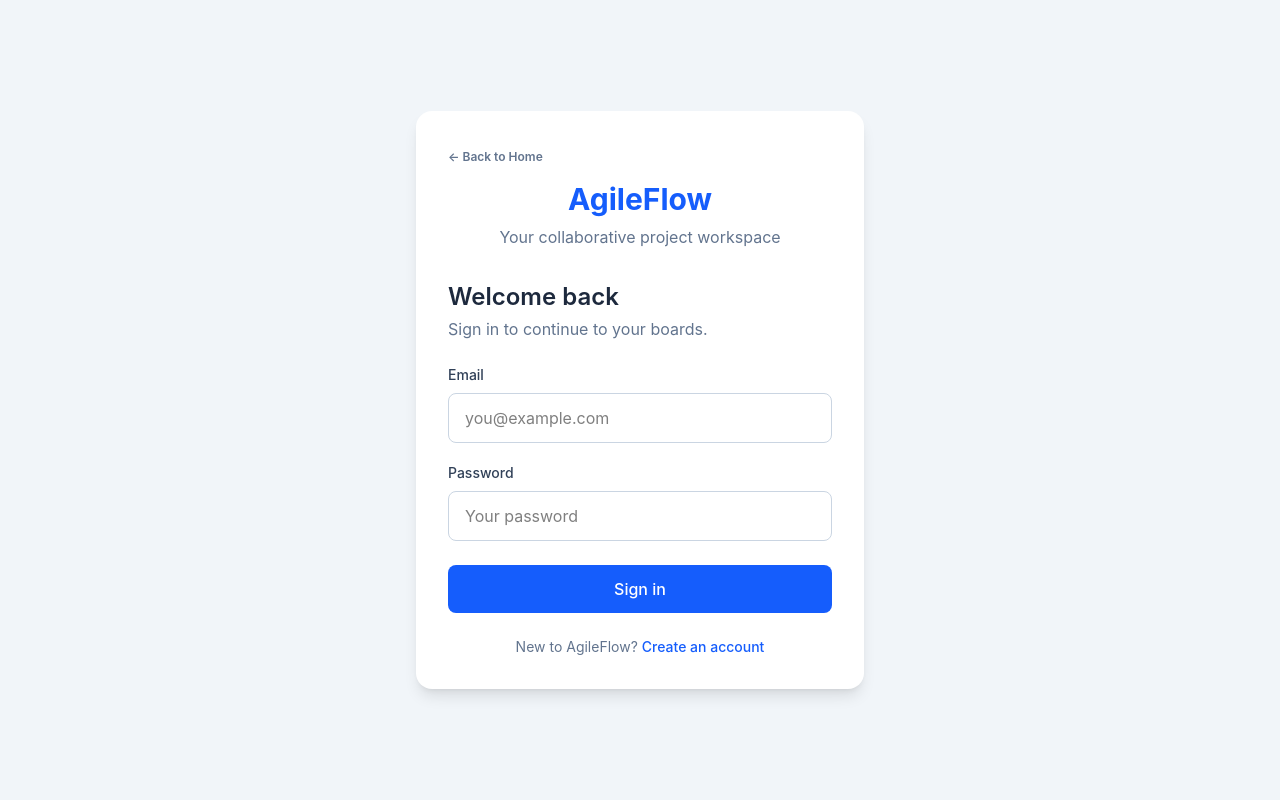
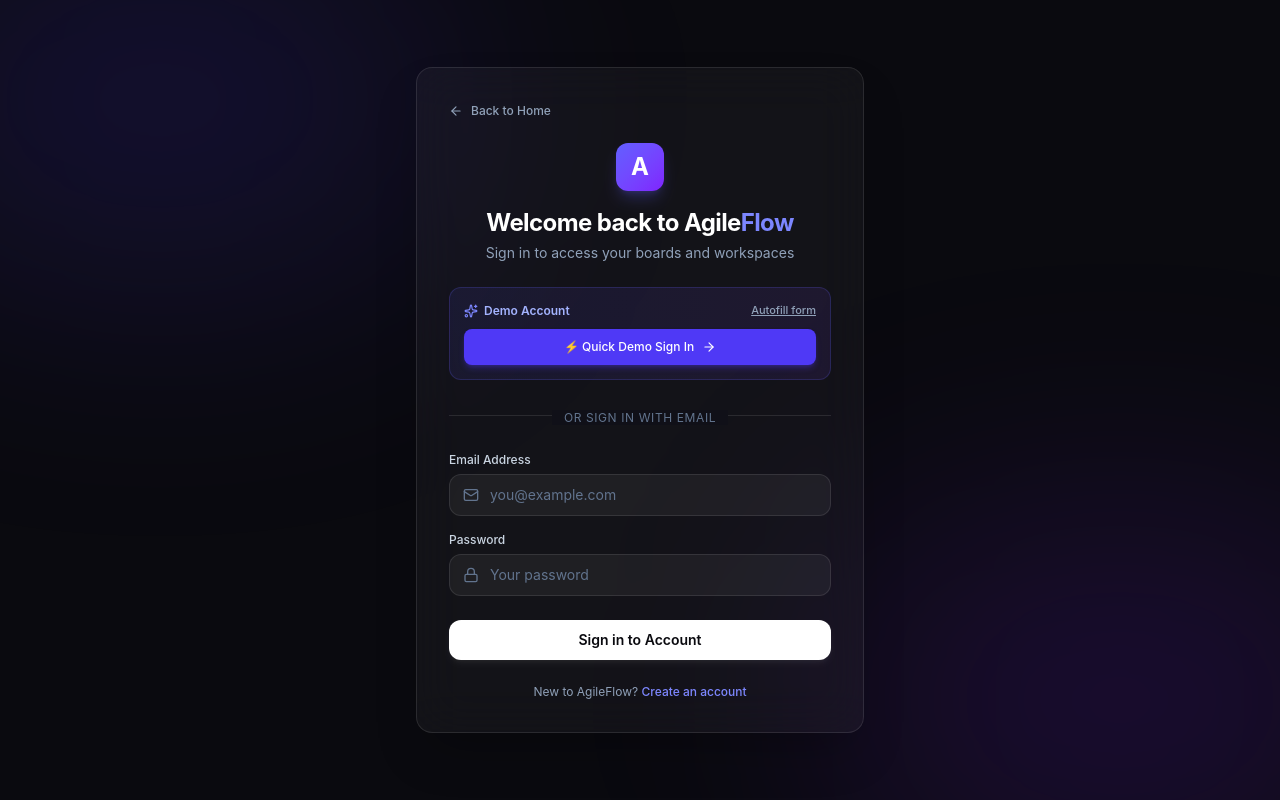
Before and after one commit to Ankit1233999/Agile-management-tool, a React app: page / in a window 1280 px wide. Both pictures are taken after a click on the button "Sign in". Built offline with nearby package versions, Linux system fonts and the light colour scheme; no server answers; the HTML template or start-up script is replaced by a standard one.

Commit message:
Update the AuthContext and login details in the project and remove error in the page

```diff
--- a/src/pages/Login.jsx
+++ b/src/pages/Login.jsx
@@ -1,5 +1,11 @@
 import { useState } from 'react';
 import { useAuth } from '../AuthContext';
+import { Sparkles, ArrowLeft, Lock, Mail, AlertCircle, ArrowRight } from 'lucide-react';
+
+const DEMO_CREDENTIALS = {
+  email: 'demo@agileflow.dev',
+  password: 'password123',
+};
 
 function Login({ onRegister, onBackHome }) {
   const { login } = useAuth();
@@ -7,6 +13,7 @@ function Login({ onRegister, onBackHome }) {
   const [password, setPassword] = useState('');
   const [error, setError] = useState('');
   const [submitting, setSubmitting] = useState(false);
+  const [demoLoading, setDemoLoading] = useState(false);
 
   const handleLogin = async (event) => {
     event.preventDefault();
@@ -15,42 +22,181 @@ function Login({ onRegister, onBackHome }) {
     try {
       await login({ email, password });
     } catch (requestError) {
-      setError(requestError.message);
+      setError(
+        requestError.message ||
+        'Unable to log in. Please check your credentials or click Quick Demo Sign In.'
+      );
     } finally {
       setSubmitting(false);
     }
   };
 
+  const handleQuickDemo = async () => {
+    setError('');
+    setDemoLoading(true);
+    setEmail(DEMO_CREDENTIALS.email);
+    setPassword(DEMO_CREDENTIALS.password);
+    try {
+      await login(DEMO_CREDENTIALS);
+    } catch (requestError) {
+      setError(
+        requestError.message ||
+        'Failed to connect to backend server. Make sure the backend is running on http://localhost:5000'
+      );
+    } finally {
+      setDemoLoading(false);
+    }
+  };
+
+  const fillDemoCredentials = () => {
+    setEmail(DEMO_CREDENTIALS.email);
+    setPassword(DEMO_CREDENTIALS.password);
+    setError('');
+  };
+
   return (
-    <main className="min-h-screen bg-slate-100 flex items-center justify-center px-4">
-      <section className="w-full max-w-md rounded-2xl bg-white p-8 shadow-lg relative">
+    <main className="min-h-screen bg-[#0a0a0f] text-slate-200 selection:bg-indigo-500/30 font-sans flex items-center justify-center px-4 py-12 relative overflow-hidden">
+      {/* Background Orbs */}
+      <div className="fixed inset-0 overflow-hidden pointer-events-none">
+        <div className="absolute top-[-10%] left-[-10%] w-[45%] h-[45%] rounded-full bg-indigo-600/15 blur-[130px]" />
+        <div className="absolute bottom-[-10%] right-[-10%] w-[45%] h-[45%] rounded-full bg-violet-600/15 blur-[130px]" />
+      </div>
+
+      <section className="w-full max-w-md rounded-2xl bg-white/[0.04] border border-white/10 p-8 shadow-2xl backdrop-blur-xl relative z-10">
         {onBackHome && (
           <button
             onClick={onBackHome}
-            className="mb-4 inline-flex items-center gap-1.5 text-xs font-semibold text-slate-500 hover:text-blue-600 transition"
+            className="mb-6 inline-flex items-center gap-2 text-xs font-medium text-slate-400 hover:text-white transition-colors group cursor-pointer"
           >
-            &larr; Back to Home
+            <ArrowLeft className="w-3.5 h-3.5 group-hover:-translate-x-0.5 transition-transform" />
+            Back to Home
           </button>
         )}
-        <div className="mb-8 text-center">
-          <h1 className="text-3xl font-bold text-blue-600">AgileFlow</h1>
-          <p className="mt-2 text-slate-500">Your collaborative project workspace</p>
+
+        <div className="mb-6 text-center">
+          <div className="mx-auto w-12 h-12 rounded-xl bg-gradient-to-br from-indigo-500 to-violet-600 flex items-center justify-center shadow-lg shadow-indigo-500/25 mb-4">
+            <span className="text-2xl font-bold text-white">A</span>
+          </div>
+          <h1 className="text-2xl font-bold text-white tracking-tight">
+            Welcome back to Agile<span className="text-indigo-400">Flow</span>
+          </h1>
+          <p className="mt-1 text-sm text-slate-400">Sign in to access your boards and workspaces</p>
         </div>
-        <h2 className="text-2xl font-semibold text-slate-800">Welcome back</h2>
-        <p className="mt-1 text-slate-500">Sign in to continue to your boards.</p>
 
-        <form className="mt-6" onSubmit={handleLogin}>
-          {error && <p className="mb-4 rounded-lg bg-red-50 p-3 text-sm text-red-700">{error}</p>}
-          <label className="mb-2 block text-sm font-medium text-slate-700" htmlFor="login-email">Email</label>
-          <input id="login-email" type="email" value={email} onChange={(event) => setEmail(event.target.value)} required autoComplete="email" placeholder="you@example.com" className="mb-5 w-full rounded-lg border border-slate-300 px-4 py-3 outline-none focus:ring-2 focus:ring-blue-500" />
-          <label className="mb-2 block text-sm font-medium text-slate-700" htmlFor="login-password">Password</label>
-          <input id="login-password" type="password" value={password} onChange={(event) => setPassword(event.target.value)} required autoComplete="current-password" placeholder="Your password" className="mb-6 w-full rounded-lg border border-slate-300 px-4 py-3 outline-none focus:ring-2 focus:ring-blue-500" />
-          <button type="submit" disabled={submitting} className="w-full rounded-lg bg-blue-600 py-3 font-medium text-white transition hover:bg-blue-700 disabled:cursor-not-allowed disabled:opacity-60">
-            {submitting ? 'Signing in…' : 'Sign in'}
+        {/* Quick Demo Sign-in Button */}
+        <div className="mb-6 rounded-xl bg-gradient-to-r from-indigo-500/10 to-violet-500/10 border border-indigo-500/20 p-3.5">
+          <div className="flex items-center justify-between mb-2.5">
+            <span className="text-xs font-semibold text-indigo-300 flex items-center gap-1.5">
+              <Sparkles className="w-3.5 h-3.5 text-indigo-400" /> Demo Account
+            </span>
+            <button
+              type="button"
+              onClick={fillDemoCredentials}
+              className="text-[11px] font-medium text-slate-400 hover:text-indigo-300 transition-colors underline cursor-pointer"
+            >
+              Autofill form
+            </button>
+          </div>
+          <button
+            type="button"
+            onClick={handleQuickDemo}
+            disabled={demoLoading || submitting}
+            className="w-full py-2.5 px-4 rounded-lg bg-indigo-600 hover:bg-indigo-500 text-white font-medium text-xs flex items-center justify-center gap-2 transition-all shadow-md shadow-indigo-600/30 hover:shadow-indigo-600/50 disabled:opacity-50 cursor-pointer"
+          >
+            {demoLoading ? (
+              <span>Signing in with Demo...</span>
+            ) : (
+              <>
+                <span>⚡ Quick Demo Sign In</span>
+                <ArrowRight className="w-3.5 h-3.5" />
+              </>
+            )}
+          </button>
+        </div>
+
+        <div className="relative my-6 text-center">
+          <div className="absolute inset-0 flex items-center">
+            <div className="w-full border-t border-white/10" />
+          </div>
+          <span className="relative bg-[#101018] px-3 text-xs text-slate-500 uppercase tracking-wider">
+            or sign in with email
+          </span>
+        </div>
+
+        {error && (
+          <div className="mb-5 rounded-xl bg-rose-500/10 border border-rose-500/20 p-3.5 text-xs text-rose-300 flex items-start gap-2.5">
+            <AlertCircle className="w-4 h-4 text-rose-400 shrink-0 mt-0.5" />
+            <div className="flex-1">
+              <p className="font-medium">{error}</p>
+              {error.toLowerCase().includes('invalid') && (
+                <p className="mt-1 text-[11px] text-rose-400/80">
+                  Tip: If the backend database restarted, use <strong>Quick Demo Sign In</strong> or click <strong>Create an account</strong> below.
+                </p>
+              )}
+            </div>
+          </div>
+        )}
+
+        <form onSubmit={handleLogin} className="space-y-4">
+          <div>
+            <label className="mb-1.5 block text-xs font-medium text-slate-300" htmlFor="login-email">
+              Email Address
+            </label>
+            <div className="relative">
+              <Mail className="w-4 h-4 text-slate-500 absolute left-3.5 top-1/2 -translate-y-1/2" />
+              <input
+                id="login-email"
+                type="email"
+                value={email}
+                onChange={(event) => setEmail(event.target.value)}
+                required
+                autoComplete="email"
+                placeholder="you@example.com"
+                className="w-full rounded-xl bg-white/5 border border-white/10 pl-10 pr-4 py-2.5 text-sm text-white placeholder-slate-500 outline-none focus:border-indigo-500/60 focus:ring-2 focus:ring-indigo-500/20 transition-all"
+              />
+            </div>
+          </div>
+
+          <div>
+            <div className="flex items-center justify-between mb-1.5">
+              <label className="block text-xs font-medium text-slate-300" htmlFor="login-password">
+                Password
+              </label>
+            </div>
+            <div className="relative">
+              <Lock className="w-4 h-4 text-slate-500 absolute left-3.5 top-1/2 -translate-y-1/2" />
+              <input
+                id="login-password"
+                type="password"
+                value={password}
+                onChange={(event) => setPassword(event.target.value)}
+                required
+                autoComplete="current-password"
+                placeholder="Your password"
+                className="w-full rounded-xl bg-white/5 border border-white/10 pl-10 pr-4 py-2.5 text-sm text-white placeholder-slate-500 outline-none focus:border-indigo-500/60 focus:ring-2 focus:ring-indigo-500/20 transition-all"
+              />
+            </div>
+          </div>
+
+          <button
+            type="submit"
+            disabled={submitting || demoLoading}
+            className="w-full mt-2 rounded-xl bg-white hover:bg-slate-100 text-[#0a0a0f] py-2.5 font-semibold text-sm transition-all shadow-md shadow-white/5 hover:scale-[1.01] active:scale-[0.99] disabled:cursor-not-allowed disabled:opacity-60 cursor-pointer"
+          >
+            {submitting ? 'Signing in…' : 'Sign in to Account'}
           </button>
         </form>
 
-        <p className="mt-6 text-center text-sm text-slate-500">New to AgileFlow? <button onClick={onRegister} className="font-medium text-blue-600 hover:underline">Create an account</button></p>
+        <p className="mt-6 text-center text-xs text-slate-400">
+          New to AgileFlow?{' '}
+          <button
+            type="button"
+            onClick={onRegister}
+            className="font-medium text-indigo-400 hover:text-indigo-300 hover:underline cursor-pointer"
+          >
+            Create an account
+          </button>
+        </p>
       </section>
     </main>
   );
--- a/src/pages/Register.jsx
+++ b/src/pages/Register.jsx
@@ -1,5 +1,6 @@
 import { useState } from 'react';
 import { useAuth } from '../AuthContext';
+import { ArrowLeft, User, Mail, Lock, AlertCircle } from 'lucide-react';
 
 function Register({ onLogin, onBackHome }) {
   const { register } = useAuth();
@@ -28,38 +29,138 @@ function Register({ onLogin, onBackHome }) {
   };
 
   return (
-    <main className="min-h-screen bg-slate-100 flex items-center justify-center px-4">
-      <section className="w-full max-w-md rounded-2xl bg-white p-8 shadow-lg relative">
+    <main className="min-h-screen bg-[#0a0a0f] text-slate-200 selection:bg-indigo-500/30 font-sans flex items-center justify-center px-4 py-12 relative overflow-hidden">
+      {/* Background Orbs */}
+      <div className="fixed inset-0 overflow-hidden pointer-events-none">
+        <div className="absolute top-[-10%] left-[-10%] w-[45%] h-[45%] rounded-full bg-indigo-600/15 blur-[130px]" />
+        <div className="absolute bottom-[-10%] right-[-10%] w-[45%] h-[45%] rounded-full bg-violet-600/15 blur-[130px]" />
+      </div>
+
+      <section className="w-full max-w-md rounded-2xl bg-white/[0.04] border border-white/10 p-8 shadow-2xl backdrop-blur-xl relative z-10">
         {onBackHome && (
           <button
             onClick={onBackHome}
-            className="mb-4 inline-flex items-center gap-1.5 text-xs font-semibold text-slate-500 hover:text-blue-600 transition"
+            className="mb-6 inline-flex items-center gap-2 text-xs font-medium text-slate-400 hover:text-white transition-colors group cursor-pointer"
           >
-            &larr; Back to Home
+            <ArrowLeft className="w-3.5 h-3.5 group-hover:-translate-x-0.5 transition-transform" />
+            Back to Home
           </button>
         )}
-        <div className="mb-8 text-center">
-          <h1 className="text-3xl font-bold text-blue-600">AgileFlow</h1>
-          <p className="mt-2 text-slate-500">Create your collaborative workspace account</p>
+
+        <div className="mb-6 text-center">
+          <div className="mx-auto w-12 h-12 rounded-xl bg-gradient-to-br from-indigo-500 to-violet-600 flex items-center justify-center shadow-lg shadow-indigo-500/25 mb-4">
+            <span className="text-2xl font-bold text-white">A</span>
+          </div>
+          <h1 className="text-2xl font-bold text-white tracking-tight">
+            Create an Agile<span className="text-indigo-400">Flow</span> account
+          </h1>
+          <p className="mt-1 text-sm text-slate-400">Start organizing tasks with your team today</p>
         </div>
-        <h2 className="text-2xl font-semibold text-slate-800">Create account</h2>
 
-        <form className="mt-6" onSubmit={handleRegister}>
-          {error && <p className="mb-4 rounded-lg bg-red-50 p-3 text-sm text-red-700">{error}</p>}
-          <label className="mb-2 block text-sm font-medium text-slate-700" htmlFor="register-name">Full name</label>
-          <input id="register-name" value={name} onChange={(event) => setName(event.target.value)} required autoComplete="name" placeholder="Your name" className="mb-4 w-full rounded-lg border border-slate-300 px-4 py-3 outline-none focus:ring-2 focus:ring-blue-500" />
-          <label className="mb-2 block text-sm font-medium text-slate-700" htmlFor="register-email">Email</label>
-          <input id="register-email" type="email" value={email} onChange={(event) => setEmail(event.target.value)} required autoComplete="email" placeholder="you@example.com" className="mb-4 w-full rounded-lg border border-slate-300 px-4 py-3 outline-none focus:ring-2 focus:ring-blue-500" />
-          <label className="mb-2 block text-sm font-medium text-slate-700" htmlFor="register-password">Password</label>
-          <input id="register-password" type="password" value={password} onChange={(event) => setPassword(event.target.value)} required minLength="6" autoComplete="new-password" placeholder="At least 6 characters" className="mb-4 w-full rounded-lg border border-slate-300 px-4 py-3 outline-none focus:ring-2 focus:ring-blue-500" />
-          <label className="mb-2 block text-sm font-medium text-slate-700" htmlFor="register-confirm-password">Confirm password</label>
-          <input id="register-confirm-password" type="password" value={confirmPassword} onChange={(event) => setConfirmPassword(event.target.value)} required minLength="6" autoComplete="new-password" placeholder="Repeat your password" className="mb-6 w-full rounded-lg border border-slate-300 px-4 py-3 outline-none focus:ring-2 focus:ring-blue-500" />
-          <button type="submit" disabled={submitting} className="w-full rounded-lg bg-blue-600 py-3 font-medium text-white transition hover:bg-blue-700 disabled:cursor-not-allowed disabled:opacity-60">
-            {submitting ? 'Creating account…' : 'Create account'}
+        {error && (
+          <div className="mb-5 rounded-xl bg-rose-500/10 border border-rose-500/20 p-3.5 text-xs text-rose-300 flex items-start gap-2.5">
+            <AlertCircle className="w-4 h-4 text-rose-400 shrink-0 mt-0.5" />
+            <p className="font-medium">{error}</p>
+          </div>
+        )}
+
+        <form onSubmit={handleRegister} className="space-y-4">
+          <div>
+            <label className="mb-1.5 block text-xs font-medium text-slate-300" htmlFor="register-name">
+              Full Name
+            </label>
+            <div className="relative">
+              <User className="w-4 h-4 text-slate-500 absolute left-3.5 top-1/2 -translate-y-1/2" />
+              <input
+                id="register-name"
+                value={name}
+                onChange={(event) => setName(event.target.value)}
+                required
+                autoComplete="name"
+                placeholder="Alex Morgan"
+                className="w-full rounded-xl bg-white/5 border border-white/10 pl-10 pr-4 py-2.5 text-sm text-white placeholder-slate-500 outline-none focus:border-indigo-500/60 focus:ring-2 focus:ring-indigo-500/20 transition-all"
+              />
+            </div>
+          </div>
+
+          <div>
+            <label className="mb-1.5 block text-xs font-medium text-slate-300" htmlFor="register-email">
+              Email Address
+            </label>
+            <div className="relative">
+              <Mail className="w-4 h-4 text-slate-500 absolute left-3.5 top-1/2 -translate-y-1/2" />
+              <input
+                id="register-email"
+                type="email"
+                value={email}
+                onChange={(event) => setEmail(event.target.value)}
+                required
+                autoComplete="email"
+                placeholder="alex@company.com"
+                className="w-full rounded-xl bg-white/5 border border-white/10 pl-10 pr-4 py-2.5 text-sm text-white placeholder-slate-500 outline-none focus:border-indigo-500/60 focus:ring-2 focus:ring-indigo-500/20 transition-all"
+              />
+            </div>
+          </div>
+
+          <div>
+            <label className="mb-1.5 block text-xs font-medium text-slate-300" htmlFor="register-password">
+              Password
+            </label>
+            <div className="relative">
+              <Lock className="w-4 h-4 text-slate-500 absolute left-3.5 top-1/2 -translate-y-1/2" />
+              <input
+                id="register-password"
+                type="password"
+                value={password}
+                onChange={(event) => setPassword(event.target.value)}
+                required
+                minLength={6}
+                autoComplete="new-password"
+                placeholder="At least 6 characters"
+                className="w-full rounded-xl bg-white/5 border border-white/10 pl-10 pr-4 py-2.5 text-sm text-white placeholder-slate-500 outline-none focus:border-indigo-500/60 focus:ring-2 focus:ring-indigo-500/20 transition-all"
+              />
+            </div>
+          </div>
+
+          <div>
+            <label className="mb-1.5 block text-xs font-medium text-slate-300" htmlFor="register-confirm-password">
+              Confirm Password
+            </label>
+            <div className="relative">
+              <Lock className="w-4 h-4 text-slate-500 absolute left-3.5 top-1/2 -translate-y-1/2" />
+              <input
+                id="register-confirm-password"
+                type="password"
+                value={confirmPassword}
+                onChange={(event) => setConfirmPassword(event.target.value)}
+                required
+                minLength={6}
+                autoComplete="new-password"
+                placeholder="Repeat password"
+                className="w-full rounded-xl bg-white/5 border border-white/10 pl-10 pr-4 py-2.5 text-sm text-white placeholder-slate-500 outline-none focus:border-indigo-500/60 focus:ring-2 focus:ring-indigo-500/20 transition-all"
+              />
+            </div>
+          </div>
+
+          <button
+            type="submit"
+            disabled={submitting}
+            className="w-full mt-2 rounded-xl bg-indigo-600 hover:bg-indigo-500 text-white py-2.5 font-semibold text-sm transition-all shadow-md shadow-indigo-600/30 hover:scale-[1.01] active:scale-[0.99] disabled:cursor-not-allowed disabled:opacity-60 cursor-pointer"
+          >
+            {submitting ? 'Creating account…' : 'Create Account'}
           </button>
         </form>
 
-        <p className="mt-6 text-center text-sm text-slate-500">Already have an account? <button onClick={onLogin} className="font-medium text-blue-600 hover:underline">Sign in</button></p>
+        <p className="mt-6 text-center text-xs text-slate-400">
+          Already have an account?{' '}
+          <button
+            type="button"
+            onClick={onLogin}
+            className="font-medium text-indigo-400 hover:text-indigo-300 hover:underline cursor-pointer"
+          >
+            Sign in
+          </button>
+        </p>
       </section>
     </main>
   );
```
Also changed, not shown: src/AuthContext.jsx (+14 -2 lines).
